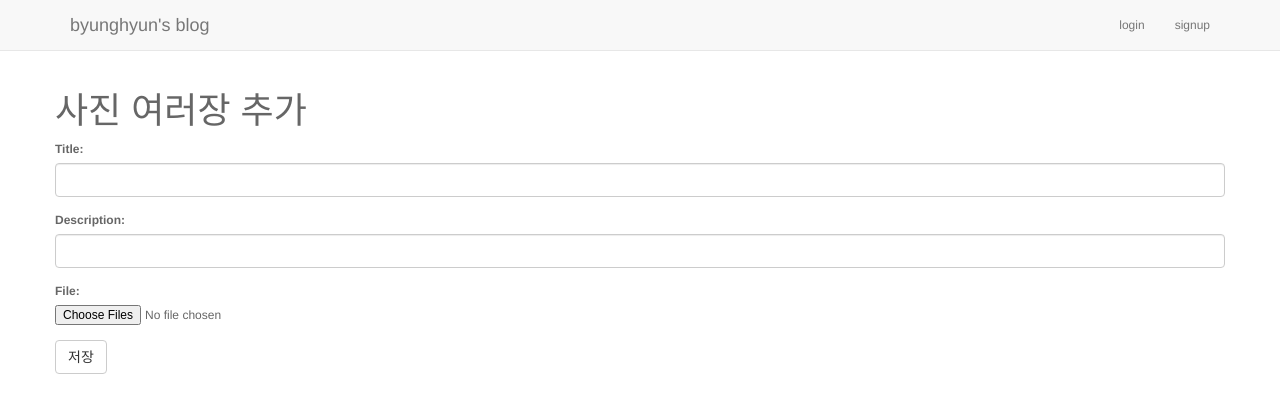
After one commit to byunghyunpark/django_mysite_project, a Django app: template django_app/templates/photo/multi_upload.html in a window 1280 px wide. The commit adds this page. Shown: the top 413 px of the page. Run offline with Django 3.2, Linux system fonts and the light colour scheme; the template is opened without the code that fills it: values that come from a table or form of the project are taken from there, others are empty; style sheets or scripts are compiled from the project's sources; parts of the project's set-up code (start-up, migrations or seed data) failed here and were passed over; some libraries are stand-ins or nearby versions.

Commit message:
Add feature: multi file upload

```diff
--- a/django_app/photo/forms.py
+++ b/django_app/photo/forms.py
@@ -38,3 +38,30 @@ class UploadFileForm(forms.Form):
     )
     # 사진 없으면 error 출력
     file = forms.FileField(required=True)
+
+
+class UploadMultiFileForm(forms.Form):
+    title = forms.CharField(
+        max_length=30,
+        widget=forms.TextInput(
+            attrs={
+                'class': 'form-control',
+            }
+        )
+    )
+    description = forms.CharField(
+        max_length=100,
+        widget=forms.TextInput(
+            attrs={
+                'class': 'form-control',
+            }
+        )
+    )
+    # 사진 없으면 error 출력
+    file = forms.FileField(
+        widget=forms.ClearableFileInput(
+            attrs={
+                'multiple': True
+            }
+        )
+    )
--- a/django_app/photo/urls.py
+++ b/django_app/photo/urls.py
@@ -8,6 +8,7 @@ urlpatterns = [
     url(r'album/add/$', views.album_add, name='album_add'),
     url(r'album/(?P<pk>[0-9]+)/$', views.album_detail, name='album_detail'),
     url(r'album/upload/(?P<album_pk>[0-9]+)/$', views.upload_file, name='upload'),
+    url(r'album/multiupload/(?P<album_pk>[0-9]+)/$', views.upload_multi_file, name='upload_multi'),
     url(r'album/photo/(?P<pk>[0-9]+)/(?P<like_type>\w+)/$', views.photo_like, name='photo_like'),
     url(r'^ajax/photo/(?P<pk>[0-9]+)/(?P<like_type>\w+)/$', ajax.photo_like, name='ajax_photo_like'),
 ]
--- a/django_app/photo/views/photo.py
+++ b/django_app/photo/views/photo.py
@@ -2,12 +2,13 @@ from django.contrib.auth.decorators import login_required
 from django.views.decorators.http import require_POST
 from django.shortcuts import render, redirect, get_object_or_404
 
-from photo.forms import UploadFileForm
+from photo.forms import UploadFileForm, UploadMultiFileForm
 from photo.models import Album, Photo, PhotoLike, PhotoDislike
 
 __all__ = [
     'upload_file',
     'photo_like',
+    'upload_multi_file',
 ]
 
 
@@ -64,3 +65,31 @@ def photo_like(request, pk, like_type='like'):
         ).delete()
 
     return redirect('photo:album_detail', pk=album.pk)
+
+
+@login_required
+def upload_multi_file(request, album_pk):
+    album = get_object_or_404(Album, pk=album_pk)
+    if request.method == 'POST':
+        form = UploadMultiFileForm(request.POST, request.FILES)
+        if form.is_valid():
+            title = form.cleaned_data['title']
+            owner = request.user
+            description = form.cleaned_data['description']
+
+            # file을 list로 받는다
+            files = request.FILES.getlist('file')
+
+            # i 인덱스를 매겨서 files 리스트를 튜플로 출력
+            for i, file in enumerate(files):
+                Photo.objects.create(
+                    album=album,
+                    owner=owner,
+                    title='%s(%s)' % (title, i+1),
+                    description='%s(%s)' % (description, i+1),
+                    img=file,
+            )
+            return redirect('photo:album_detail', pk=album_pk)
+    else:
+        form = UploadMultiFileForm()
+    return render(request, 'photo/multi_upload.html', {'form': form})
--- a/django_app/static/css/common.compact.css
+++ b/django_app/static/css/common.compact.css
@@ -8,4 +8,6 @@ div .bookmark-content { border-bottom: 1px solid gray; margin-bottom: 30px; }
 
 .btn-top-right { position: absolute; right: 0; top: -10px; }
 
+.btn-middle-right { position: absolute; right: 0; top: 30px; }
+
 /*# sourceMappingURL=common.compact.css.map */
--- a/django_app/static/css/common.css
+++ b/django_app/static/css/common.css
@@ -24,4 +24,10 @@ div .bookmark-content {
   top: -10px;
 }
 
+.btn-middle-right {
+  position: absolute;
+  right: 0;
+  top: 30px;
+}
+
 /*# sourceMappingURL=common.css.map */
--- a/django_app/static/css/common.min.css
+++ b/django_app/static/css/common.min.css
@@ -1,3 +1,3 @@
-html,body{font-size:12px;color:#666}h3{font-size:30px;margin-bottom:20px;color:#666}div .bookmark-content{border-bottom:1px solid gray;margin-bottom:30px}.content-container{position:relative}.btn-top-right{position:absolute;right:0;top:-10px}
+html,body{font-size:12px;color:#666}h3{font-size:30px;margin-bottom:20px;color:#666}div .bookmark-content{border-bottom:1px solid gray;margin-bottom:30px}.content-container{position:relative}.btn-top-right{position:absolute;right:0;top:-10px}.btn-middle-right{position:absolute;right:0;top:30px}
 
 /*# sourceMappingURL=common.min.css.map */
--- a/django_app/static/css/common.nested.css
+++ b/django_app/static/css/common.nested.css
@@ -19,4 +19,9 @@ div .bookmark-content {
   right: 0;
   top: -10px; }
 
+.btn-middle-right {
+  position: absolute;
+  right: 0;
+  top: 30px; }
+
 /*# sourceMappingURL=common.nested.css.map */
--- a/django_app/static/sass/common.sass
+++ b/django_app/static/sass/common.sass
@@ -19,3 +19,8 @@ div .bookmark-content
   position: absolute
   right: 0
   top: -10px
+
+.btn-middle-right
+  position: absolute
+  right: 0
+  top: 30px
--- a/django_app/templates/photo/ajax_album_detail.html
+++ b/django_app/templates/photo/ajax_album_detail.html
@@ -14,7 +14,10 @@
     <span class="glyphicon glyphicon-plus"></span>
     Add Photo
   </a>
-
+  <a href="{% url 'photo:upload_multi' album_pk=album.pk %}" class="btn btn-primary btn-sm btn-middle-right">
+    <span class="glyphicon glyphicon-plus"></span>
+    Multi Add Photo
+  </a>
   <div class="photo-list">
     {% for photo in photos %}
     <div class="col-xs-6 col-md-3">
--- /dev/null
+++ b/django_app/templates/photo/multi_upload.html
@@ -0,0 +1,26 @@
+{% extends 'common/base.html' %}
+
+{% block content %}
+
+<div class="photo-add">
+    <h1>사진 여러장 추가</h1>
+    <form enctype="multipart/form-data" method="post">{% csrf_token %}
+        <div class="form-group">
+            {{ form.title.label_tag }}
+            {{ form.title }}
+            {{ form.title.errors }}
+        </div>
+            <div class="form-group">
+            {{ form.description.label_tag }}
+            {{ form.description }}
+            {{ form.description.errors }}
+        </div>
+            <div class="form-group">
+            {{ form.file.label_tag }}
+            {{ form.file }}
+            {{ form.file.errors }}
+        </div>
+        <button type="submit" class="save btn btn-default">저장</button>
+    </form>
+</div>
+{% endblock %}
```
Also changed, not shown: 4 other files.
